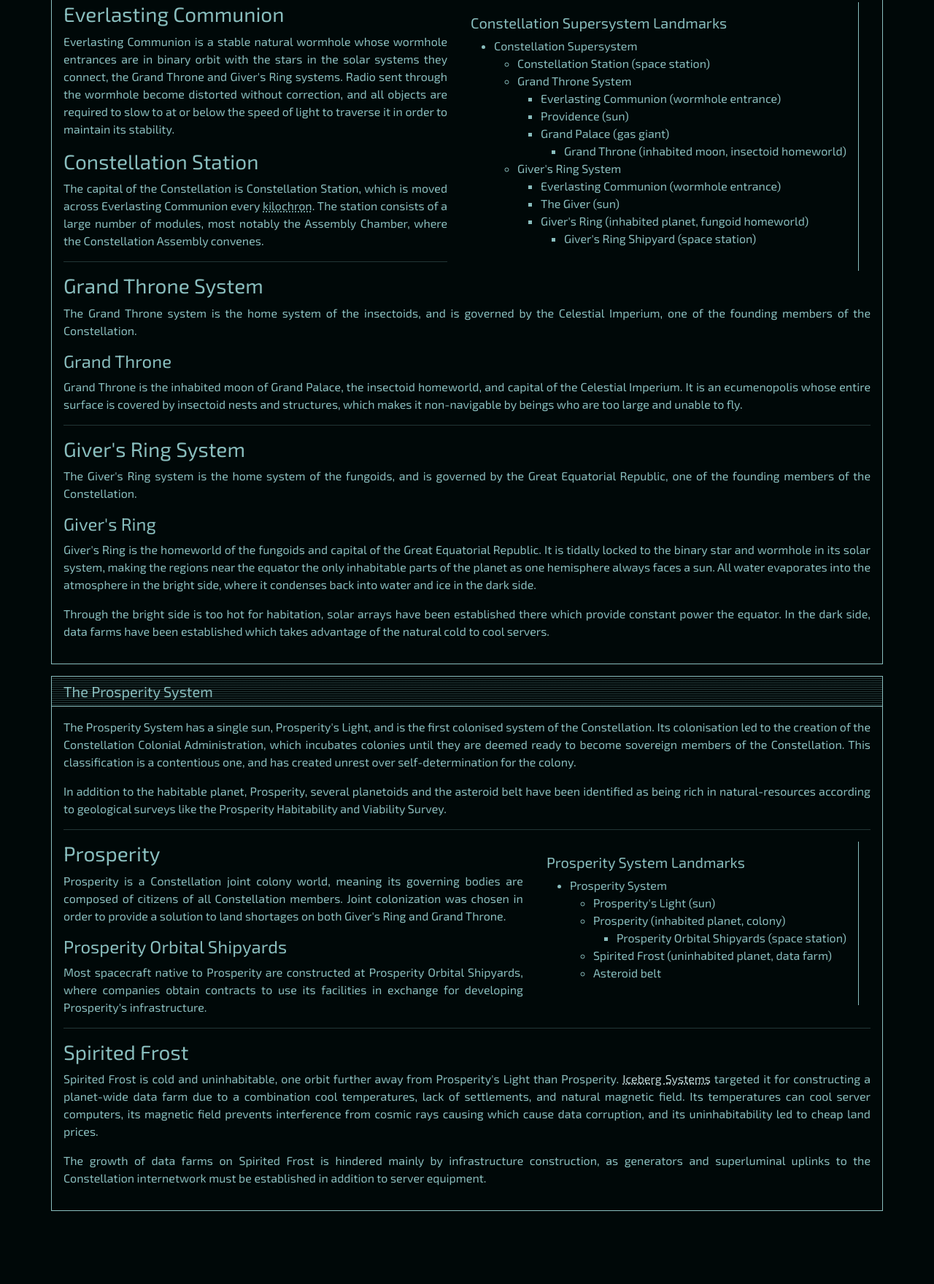
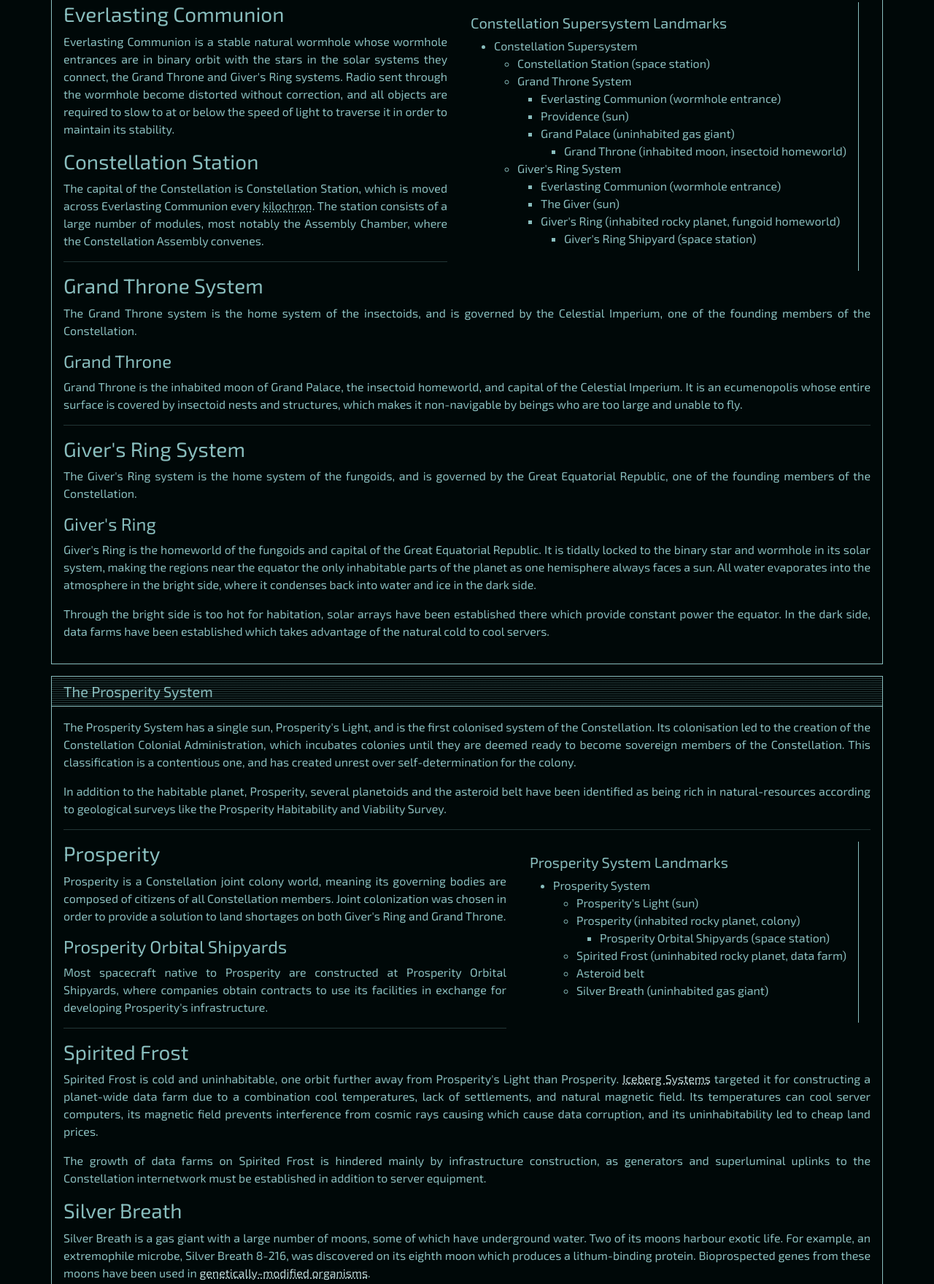
Before and after one commit to pilosophos/the-federal-constellation, a plain HTML site: page systems.html in a window 1280 px wide. Shown: the part 534-2293 px from the top of the page at 73% size. Before the commit the page ends 2193 px from the top, so only its background shows below. Drawn offline with nearby package versions, Linux system fonts and the light colour scheme.

Commit message:
add silver breath blurb

```diff
--- a/systems.html
+++ b/systems.html
@@ -61,7 +61,7 @@
                     <ul>
                       <li>Everlasting Communion (wormhole entrance)</li>
                       <li>Providence (sun)</li>
-                      <li>Grand Palace (gas giant)
+                      <li>Grand Palace (uninhabited gas giant)
                         <ul>
                           <li>Grand Throne (inhabited moon, insectoid homeworld)</li>
                         </ul>
@@ -72,7 +72,7 @@
                     <ul>
                       <li>Everlasting Communion (wormhole entrance)</li>
                       <li>The Giver (sun)</li>
-                      <li>Giver's Ring (inhabited planet, fungoid homeworld)
+                      <li>Giver's Ring (inhabited rocky planet, fungoid homeworld)
                         <ul>
                           <li>Giver's Ring Shipyard (space station)</li>
                         </ul>
@@ -127,13 +127,14 @@
               <li>Prosperity System
                 <ul>
                   <li>Prosperity's Light (sun)</li>
-                  <li>Prosperity (inhabited planet, colony)
+                  <li>Prosperity (inhabited rocky planet, colony)
                     <ul>
                       <li>Prosperity Orbital Shipyards (space station)</li>
                     </ul>
                   </li>
-                  <li>Spirited Frost (uninhabited planet, data farm)</li>
+                  <li>Spirited Frost (uninhabited rocky planet, data farm)</li>
                   <li>Asteroid belt</li>
+                  <li>Silver Breath (uninhabited gas giant)</li>
                 </ul>
               </li>
             </ul>
@@ -151,6 +152,9 @@
           <p>Spirited Frost is cold and uninhabitable, one orbit further away from Prosperity's Light than Prosperity. <a href="news.html#3">Iceberg Systems</a> targeted it for constructing a planet-wide data farm due to a combination cool temperatures, lack of settlements, and natural magnetic field. Its temperatures can cool server computers, its magnetic field prevents interference from cosmic rays causing which cause data corruption, and its uninhabitability led to cheap land prices.</p>
 
           <p>The growth of data farms on Spirited Frost is hindered mainly by infrastructure construction, as generators and superluminal uplinks to the Constellation internetwork must be established in addition to server equipment.</p>
+
+          <h3>Silver Breath</h3>
+          <p>Silver Breath is a gas giant with a large number of moons, some of which have underground water. Two of its moons harbour exotic life. For example, an extremophile microbe, Silver Breath 8-216, was discovered on its eighth moon which produces a lithum-binding protein. Bioprospected genes from these moons have been used in <a href="news.html#4">genetically-modified organisms</a>.</p>
         </main>
       </div>
     </section>
```
